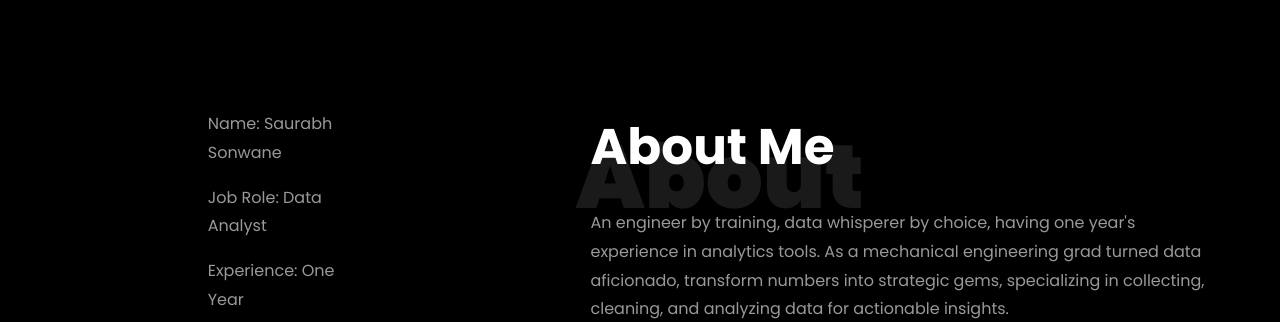
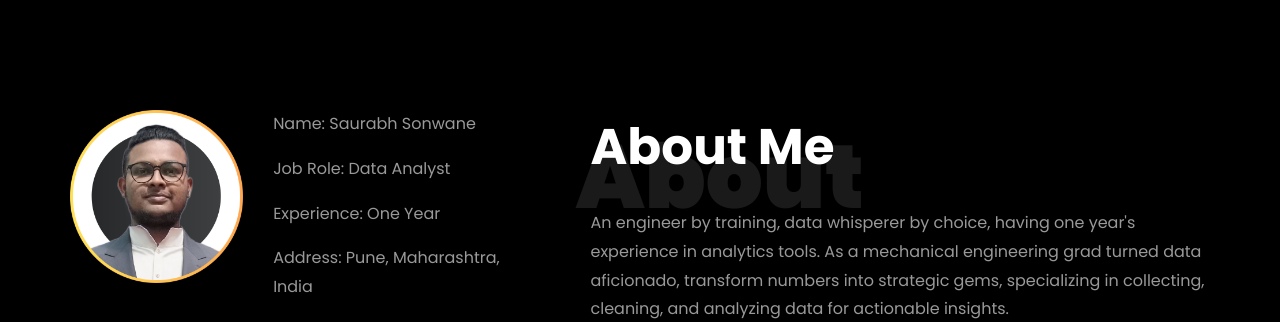
Before and after one commit to SSonwane26/SSonwane26.github.io, a plain HTML site: page index.html in a window 1280 px wide. Shown: the part 752-1074 px from the top of the page. Drawn offline with Linux system fonts and the light colour scheme; files whose address does not match are found by name.

Commit message:
Update index.html

```diff
--- a/index.html
+++ b/index.html
@@ -213,7 +213,7 @@
 								<div class="row">
 									<div class="col-sm-6 col-md-5">
 									  <div class="about-img">
-										<img src="images/#.png" class="img-fluid rounded b-shadow-a" alt="">
+										<img src="images/P1.png" class="img-fluid rounded b-shadow-a" alt="">
 									  </div>
 									</div>
 									<!-- Details next to profile image -->
```
